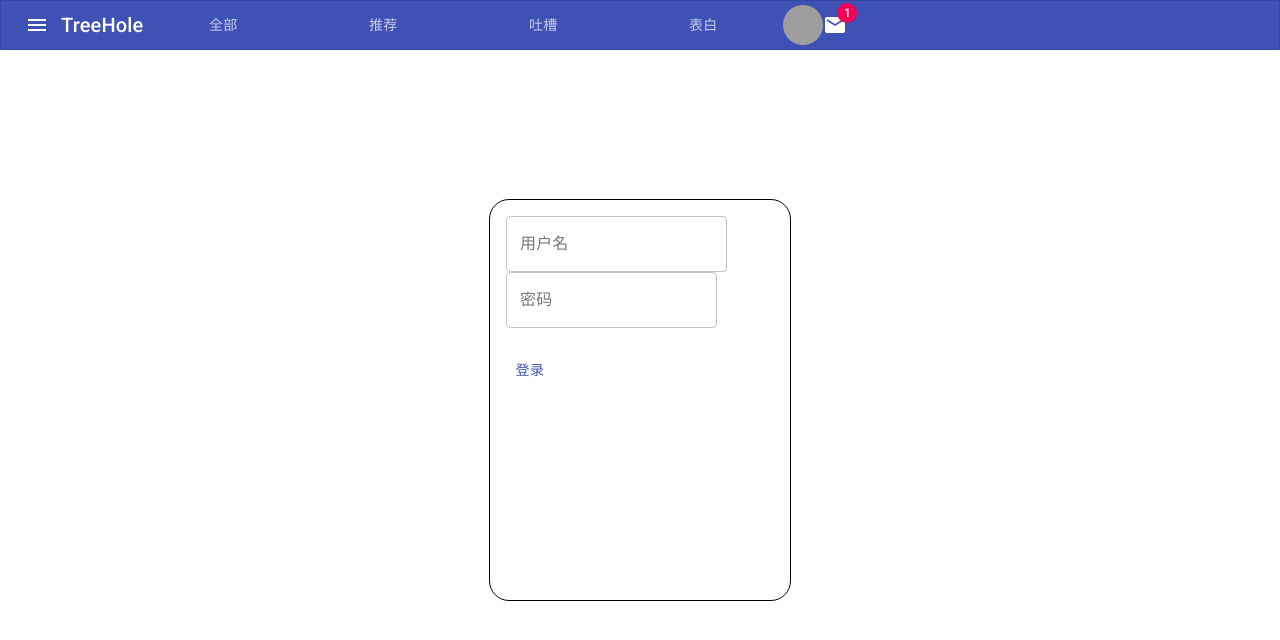
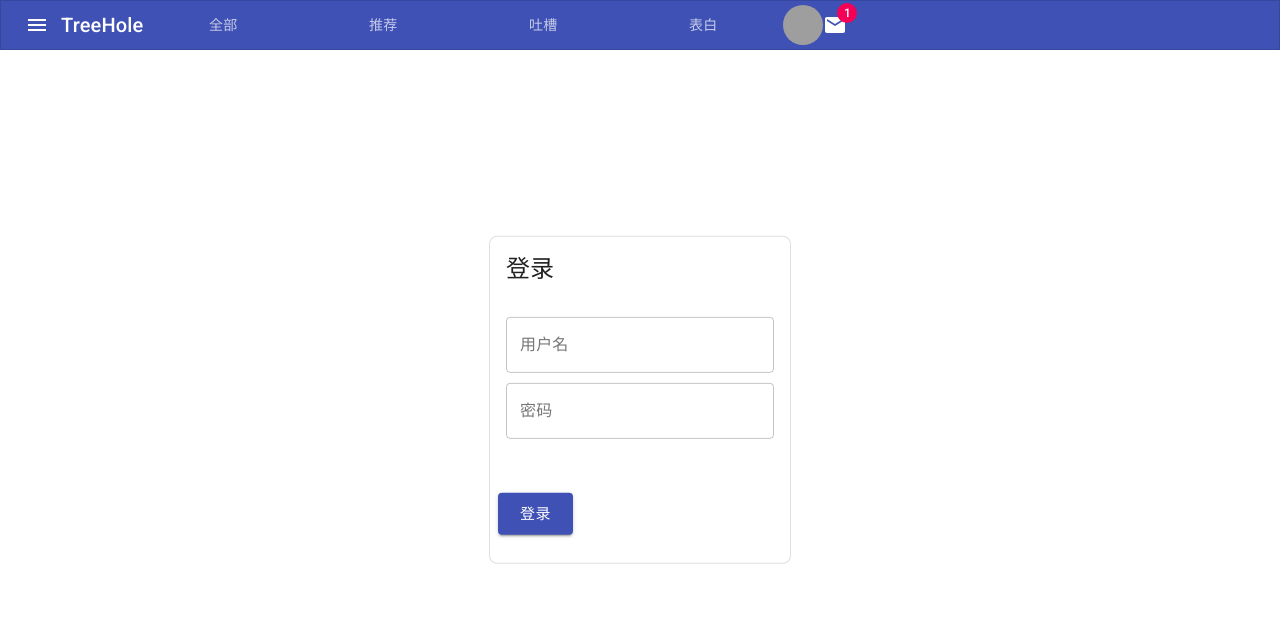
Before and after one commit to St2r/TreeHole, a React (Vite) app in the folder web/: page /passport/login in a window 1280 px wide. Shown: the top 640 px of the page. Built offline with nearby package versions, Linux system fonts and the light colour scheme; grey boxes are pictures that could not be loaded.

Commit message:
[web] stash

```diff
--- /dev/null
+++ b/web/src/common/fetch/core/httpClient.ts
@@ -0,0 +1,11 @@
+import axios from 'axios';
+import {tokenTransform} from './httpTransform';
+
+const HttpClient = axios.create({
+  baseURL: 'http://localhost:8088',
+  timeout: 5000,
+  transformRequest: [tokenTransform],
+  transformResponse: [],
+});
+
+export default HttpClient;
--- /dev/null
+++ b/web/src/common/fetch/passport.ts
@@ -0,0 +1,11 @@
+import HttpClient from './core/httpClient';
+import {AxiosResponse} from 'axios';
+
+
+type TDoLoginRequest = {
+  username: string,
+  password: string,
+}
+export function httpDoLogin(props: TDoLoginRequest): Promise<AxiosResponse<string>> {
+  return HttpClient.post<string, AxiosResponse<string>>('/user/doLogin', props);
+}
--- a/web/src/containers/layout/main-layout/index.tsx
+++ b/web/src/containers/layout/main-layout/index.tsx
@@ -1,5 +1,5 @@
 import React, {useCallback, useState} from 'react';
-import {AppBar, IconButton, Tab, Tabs, Toolbar, Typography} from '@material-ui/core';
+import {AppBar, IconButton, Paper, Tab, Tabs, Toolbar, Typography} from '@material-ui/core';
 import MenuIcon from '@material-ui/icons/Menu';
 import {useHistory, useRouteMatch} from 'react-router';
 import UserBar from '../../../component/user-bar';
--- a/web/src/containers/passport/login/index.tsx
+++ b/web/src/containers/passport/login/index.tsx
@@ -1,20 +1,32 @@
 import React, {useCallback} from 'react';
 import './style.scss';
-import {Button, Card, CardActions, CardContent, TextField} from '@material-ui/core';
+import {Button, Card, CardActions, CardContent, CardHeader, TextField} from '@material-ui/core';
+import HttpClient from '../../../common/fetch/core/httpClient';
+import {httpDoLogin} from '../../../common/fetch/passport';
 
 function LoginPage(): JSX.Element {
   const onClickLogin = useCallback(() => {
+    httpDoLogin({
+      username: 'lzx',
+      password: 'xiaobenben',
+    }).then((r) => console.log(r));
     console.log('on click login');
   }, []);
 
   return <div className='login-page'>
     <Card className='login-page-card' variant='outlined'>
+      <CardHeader title='登录'/>
       <CardContent>
-        <TextField id="login-username" label="用户名" variant="outlined"/>
-        <TextField id="login-password" type='password' label="密码" variant="outlined"/>
+        <TextField className='input-uname' label="用户名" variant="outlined"/>
+        <TextField className='input-pwd' type='password' label="密码" variant="outlined"/>
       </CardContent>
       <CardActions>
-        <Button color='primary' onClick={onClickLogin} >登录</Button>
+        <Button
+          className='login-btn'
+          color='primary'
+          variant='contained'
+          size='large'
+          onClick={onClickLogin}>登录</Button>
       </CardActions>
     </Card>
   </div>;
--- a/web/src/containers/passport/login/style.scss
+++ b/web/src/containers/passport/login/style.scss
@@ -3,20 +3,21 @@
   width: 100%;
 
   .login-page-card {
-    border: 1px solid black;
     position: absolute;
     top:50%;
     left:50%;
     width: 300px;
-    height: 400px;
-    border-radius: 20px;
+    border-radius: 8px;
     transform: translateY(-50%) translateX(-50%);
 
-    #login-username {
-      margin: 0 0 0 10px
+    .input-uname, .input-pwd {
+      width: 100%;
+      margin-bottom: 10px;
     }
-    #login-password {
 
+    .login-btn {
+      margin-top: 20px;
+      margin-bottom: 20px;
     }
   }
 }
```
Also changed, not shown: web/src/common/fetch/httpClient.ts (deleted, +0 -11 lines), web/src/common/fetch/core/httpTransform.ts (renamed from web/src/common/fetch/httpTransform.ts), 19 other files (tests, documents, lock files or other folders).
